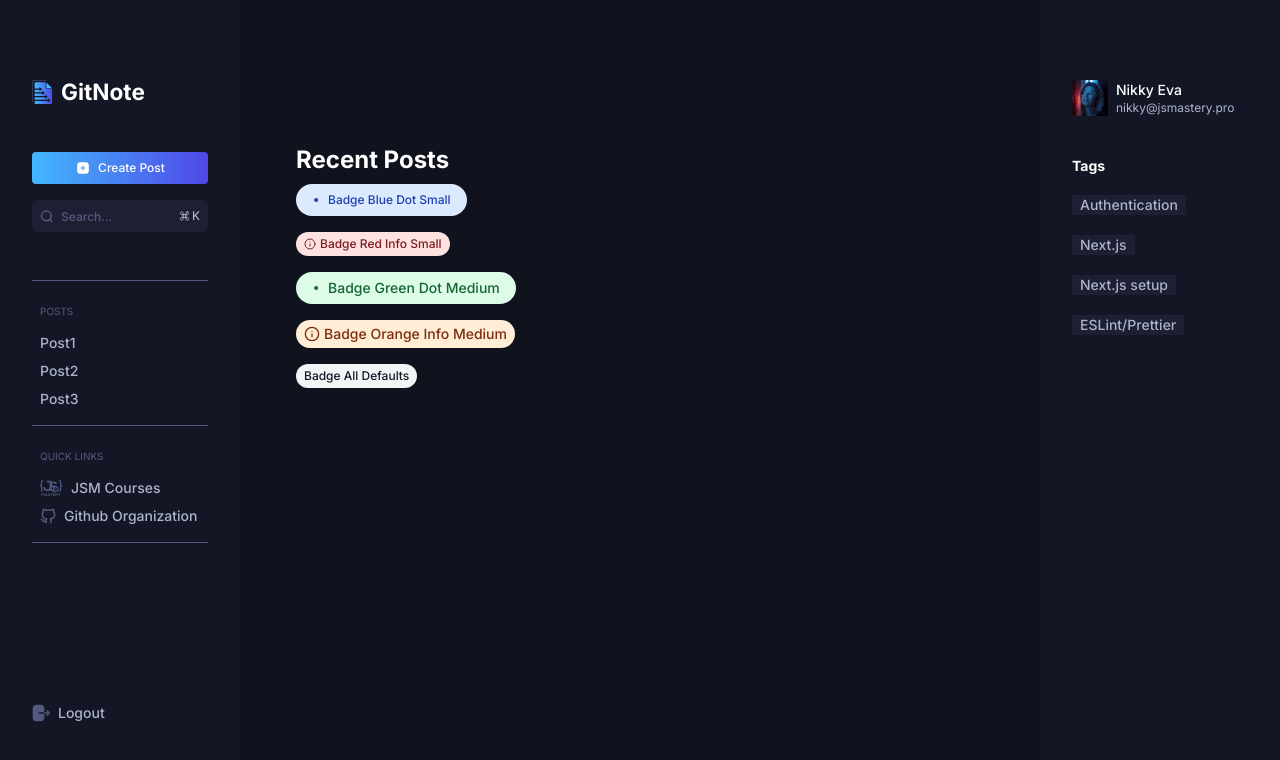
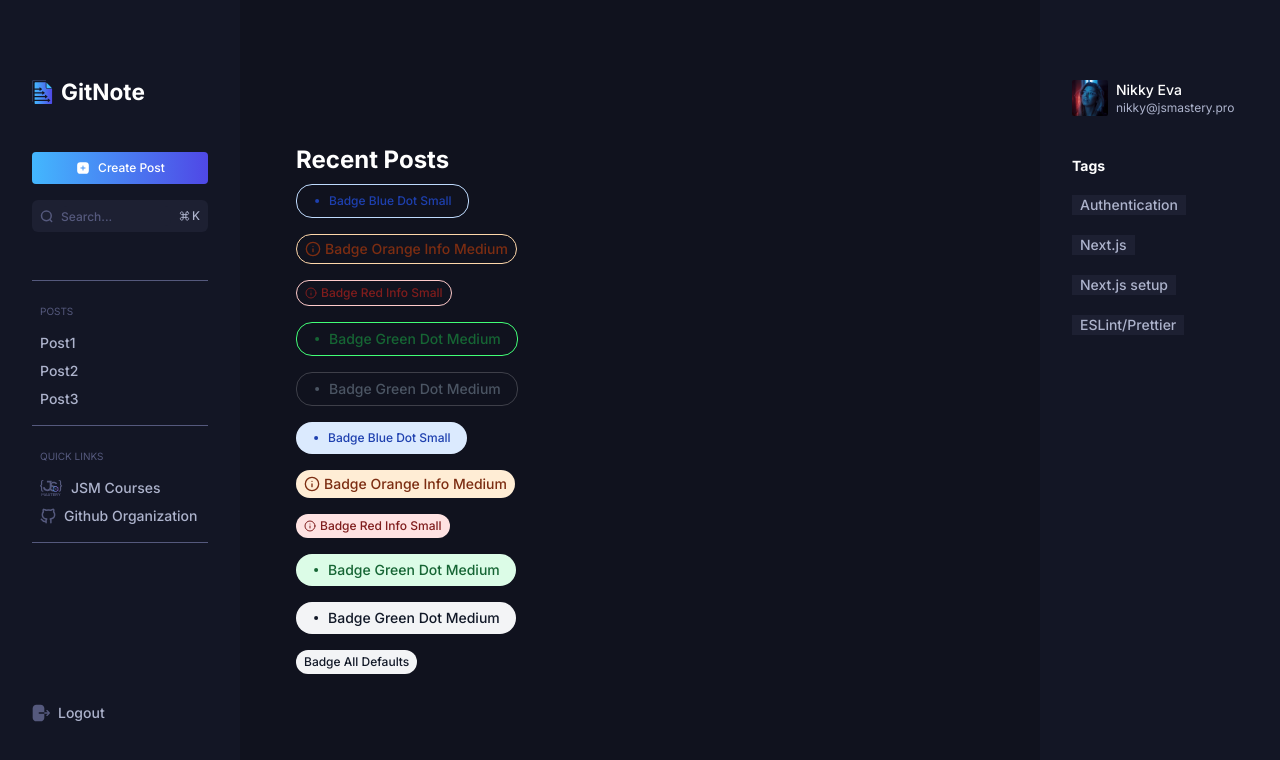
Before and after one commit to DDVVPP/GitNote, a Next.js app: page / in a window 1280 px wide. Shown: the top 760 px of the page. Built offline with nearby package versions, Linux system fonts and the light colour scheme.

Commit message:
update: added outline variant

```diff
--- a/components/shared/TempBadgeTest.tsx
+++ b/components/shared/TempBadgeTest.tsx
@@ -2,17 +2,36 @@ import Badge from '../shared/ui/Badge';
 
 const TempBadgeTest = () => (
   <div className="flex flex-col gap-4">
-    <Badge icon="dot" color="blue" size="small">
+    <Badge variant="outline" icon="dot" color="blue" size="small">
       Badge Blue Dot Small
     </Badge>
-    <Badge icon="info" color="red" size="small">
+    <Badge variant="outline" icon="info" color="orange" size="medium">
+      Badge Orange Info Medium
+    </Badge>
+    <Badge variant="outline" icon="info" color="red" size="small">
       Badge Red Info Small
     </Badge>
-    <Badge icon="dot" color="green" size="medium">
+    <Badge variant="outline" icon="dot" color="green" size="medium">
       Badge Green Dot Medium
     </Badge>
-    <Badge icon="info" color="orange" size="medium">
+    <Badge variant="outline" icon="dot" color="gray" size="medium">
+      Badge Green Dot Medium
+    </Badge>
+
+    <Badge variant="solid" icon="dot" color="blue" size="small">
+      Badge Blue Dot Small
+    </Badge>
+    <Badge variant="solid" icon="info" color="orange" size="medium">
       Badge Orange Info Medium
+    </Badge>
+    <Badge variant="solid" icon="info" color="red" size="small">
+      Badge Red Info Small
+    </Badge>
+    <Badge variant="solid" icon="dot" color="green" size="medium">
+      Badge Green Dot Medium
+    </Badge>
+    <Badge variant="solid" icon="dot" color="gray" size="medium">
+      Badge Green Dot Medium
     </Badge>
 
     <Badge>Badge All Defaults</Badge>
--- a/components/shared/ui/Badge.tsx
+++ b/components/shared/ui/Badge.tsx
@@ -2,8 +2,9 @@ import { DotIcon, InfoIcon } from 'lucide-react';
 
 interface BadgeProps extends React.PropsWithChildren {
   icon?: 'info' | 'dot';
-  color?: 'blue' | 'orange' | 'red' | 'green';
+  color?: 'blue' | 'orange' | 'red' | 'green' | 'gray';
   size?: 'small' | 'medium';
+  variant?: 'outline' | 'solid';
 }
 
 const colorClassMap = {
@@ -11,7 +12,17 @@ const colorClassMap = {
   orange: 'bg-orange-100 text-orange-900',
   red: 'bg-red-100 text-red-900',
   green: 'bg-green-100 text-green-800',
+  gray: 'bg-gray-100 text-gray-900',
   default: 'bg-gray-100 text-gray-900',
+};
+
+const outlineColorClassMap = {
+  blue: 'border border-blue-200 text-blue-800',
+  orange: 'border border-orange-200 text-orange-900',
+  red: 'border border-red-200 text-red-900',
+  green: 'border border-green-500 text-green-800',
+  gray: 'border border-gray-100/20 text-gray-600',
+  default: 'border border-gray-100/20 text-gray-600',
 };
 
 const textSizeClassMap = {
@@ -35,15 +46,16 @@ const IconMap = {
 const baseclass =
   'flex items-center content-center px-2 py-1 rounded-2xl w-min text-nowrap';
 
-const Badge = ({ children, icon, color, size }: BadgeProps) => {
+const Badge = ({ children, icon, color, size, variant }: BadgeProps) => {
   const colorClass = colorClassMap[color || 'default'];
+  const outlineColorClass = outlineColorClassMap[color || 'default'];
   const textSizeClass = textSizeClassMap[size || 'default'];
   const iconSizeClass = iconSizeClassMap[size || 'default'];
   const IconComponent = IconMap[icon || 'default'];
 
   return (
     <div
-      className={`${baseclass} ${colorClass} ${textSizeClass} ${icon !== 'dot' ? 'gap-1' : 'pr-4'}`}
+      className={`${baseclass} ${textSizeClass} ${variant === 'outline' ? outlineColorClass : colorClass} ${icon !== 'dot' ? 'gap-1' : 'pr-4'} `}
     >
       {IconComponent && (
         <IconComponent size={icon === 'dot' ? '24px' : iconSizeClass} />
```
